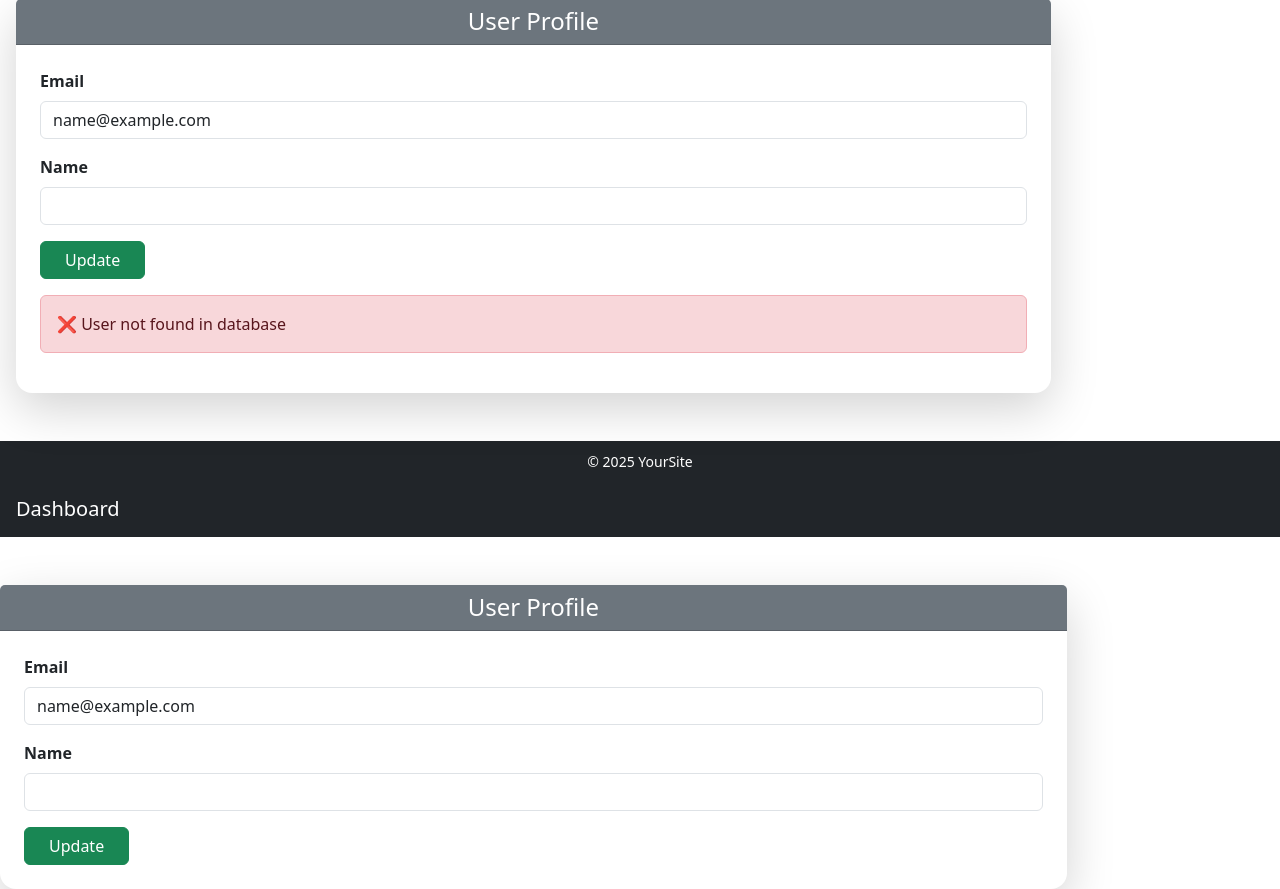
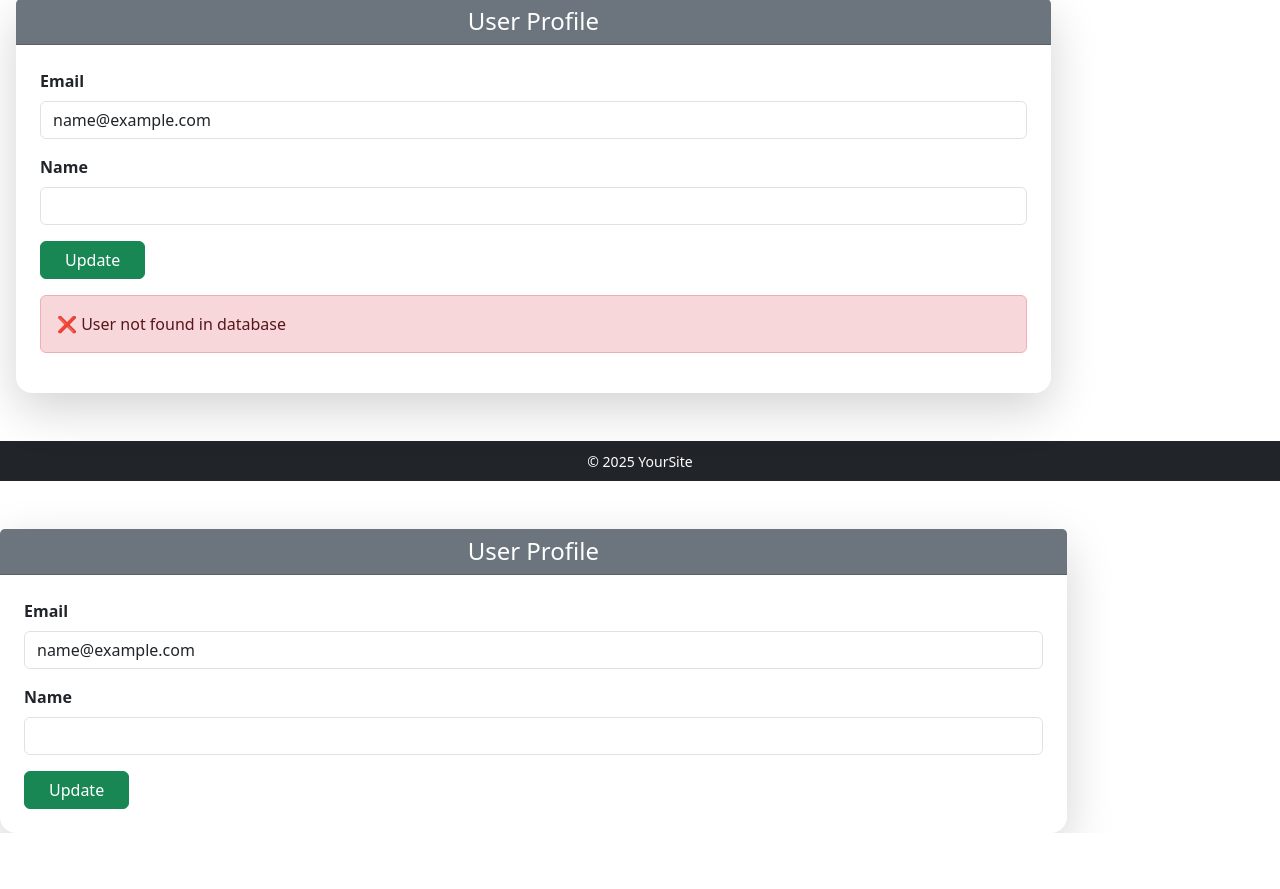
Before and after one commit to raj9169/osms, a PHP site: page /User/UserProfile.php in a window 1280 px wide. Shown: the part 105-994 px from the top of the page. After the commit the page ends 938 px from the top, so only its background shows below. Run offline with PHP 8.4, Linux system fonts and the light colour scheme; the visitor is signed in with stand-in values (Sample User, id 1); data that the repository does not hold is empty; some libraries are stand-ins or nearby versions.

Commit message:
Update UserProfile.php

```diff
--- a/User/UserProfile.php
+++ b/User/UserProfile.php
@@ -66,16 +66,7 @@ if (isset($_REQUEST['nameupdate'])) {
     }
 }
 ?>
-<!DOCTYPE html>
-<html>
-<head>
-  <title>User Dashboard</title>
-  <link href="../css/bootstrap.min.css" rel="stylesheet">
-</head>
-<body>
-<nav class="navbar navbar-dark bg-dark">
-  <a class="navbar-brand ms-3" href="#">Dashboard</a>
-</nav>
+
 <div class="col-sm-10 mt-5">
   <div class="card shadow-lg border-0 rounded-4">
     <div class="card-header bg-secondary text-white text-center">
@@ -106,6 +97,6 @@ if (isset($_REQUEST['nameupdate'])) {
   </div>
 </div>
 
-<?php include('includes/footer.php'); ?>
+<?php include('./includes/footer.php'); ?>
 </body>
 </html>
```
